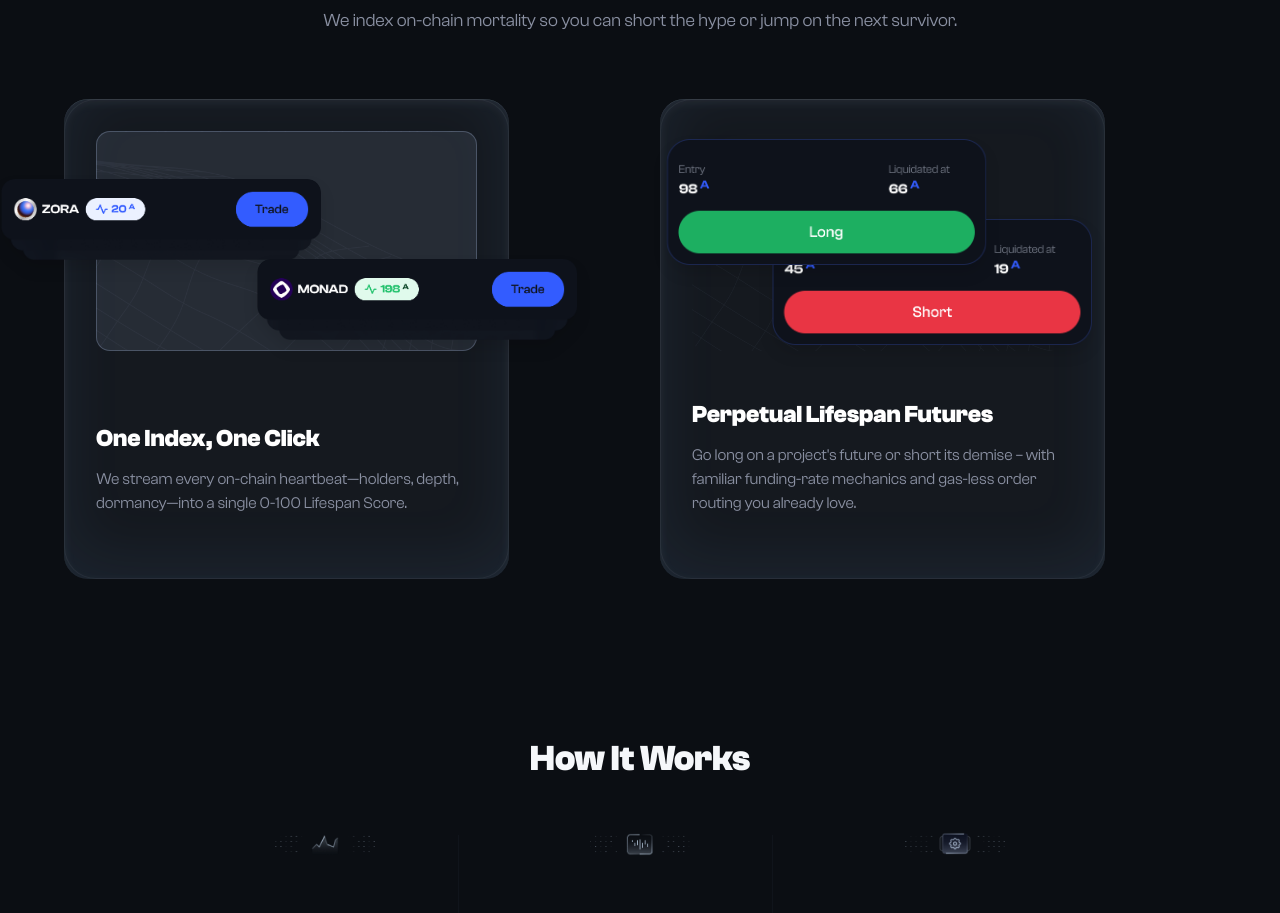
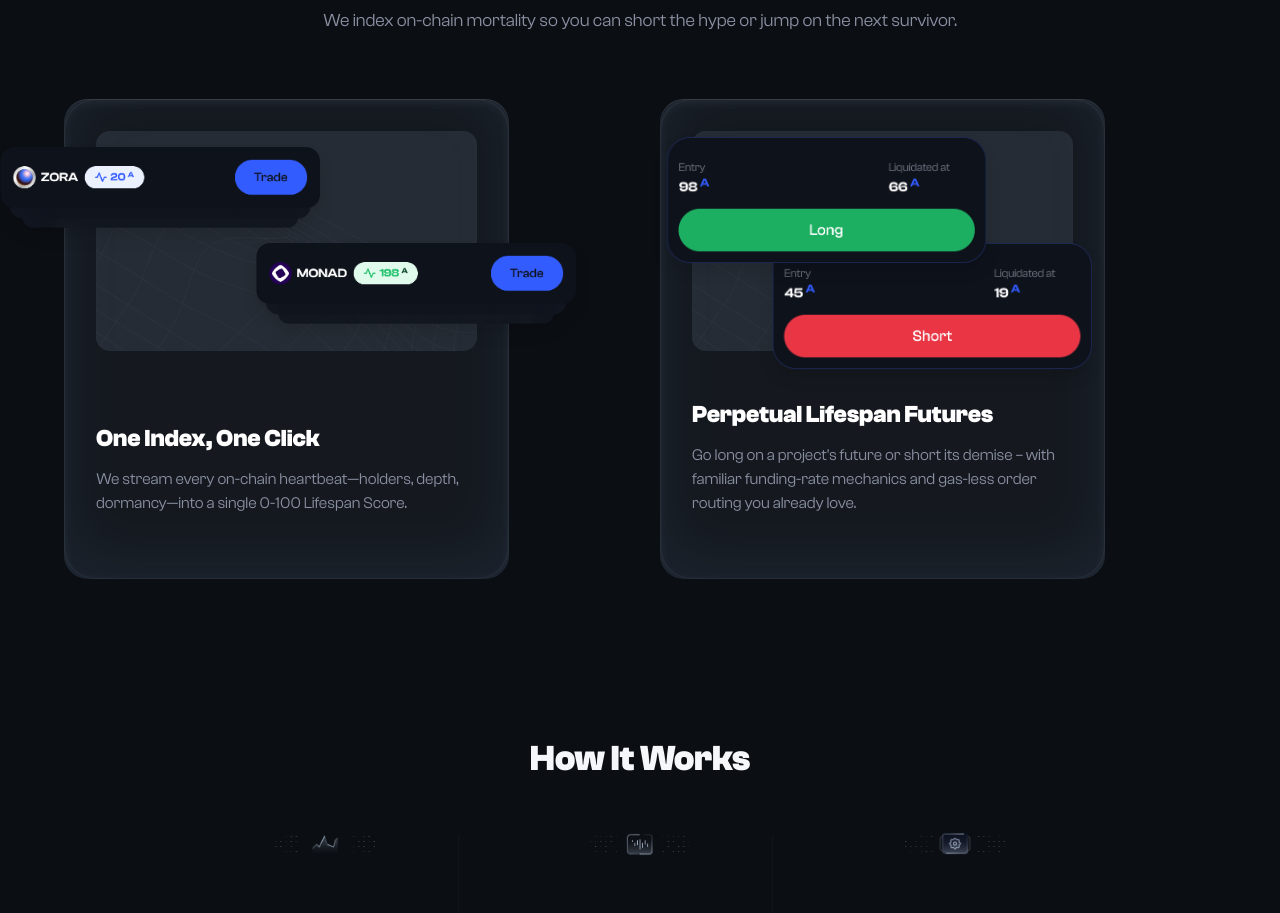
Before and after one commit to chukwukap/half-life-frontend, a Next.js app: page / in a window 1280 px wide. Shown: the part 1920-2833 px from the top of the page. Built offline with nearby package versions, Linux system fonts and the light colour scheme.

Commit message:
fix tokens trade card positions

```diff
--- a/src/app/(marketing)/_components/tokens-die-section.tsx
+++ b/src/app/(marketing)/_components/tokens-die-section.tsx
@@ -47,10 +47,6 @@ const TokensDieSection = () => {
           />
           {/* Floating token widget mockups */}
 
-          {/*
-            Floating token widget mockups with a semi-transparent border overlay.
-            Security: No user input is used in style values.
-          */}
           <div
             className="flex flex-col gap-4 rounded-xl"
             style={{
@@ -59,8 +55,8 @@ const TokensDieSection = () => {
               backgroundPosition: "center",
               minHeight: 220,
               overflow: "hidden",
-              border: "0.65px solid #C0D5FF3D", // semi-transparent border
-              backgroundColor: "rgba(192, 213, 255, 0.10)", // subtle transparent blue overlay
+
+              backgroundColor: "rgba(192, 213, 255, 0.10)",
             }}
             aria-label="Token widget mockups with network background"
           >
@@ -69,7 +65,7 @@ const TokensDieSection = () => {
               alt="ZORA widget"
               width={320}
               height={90}
-              className="drop-shadow-xl rounded-xl absolute top-20 z-10"
+              className="drop-shadow-xl rounded-xl absolute top-[10%] z-10"
               style={{
                 transform: "translateX(-30%)",
               }}
@@ -80,7 +76,7 @@ const TokensDieSection = () => {
               alt="MONAD widget"
               width={320}
               height={90}
-              className="drop-shadow-xl rounded-xl absolute top-40 z-10"
+              className="drop-shadow-xl rounded-xl absolute top-[30%] z-10"
               style={{
                 transform: "translateX(50%)",
               }}
@@ -133,6 +129,7 @@ const TokensDieSection = () => {
             }}
           />
           {/* Floating lifespan futures widget mockups with network background */}
+
           <div
             className="flex flex-col gap-4 rounded-xl"
             style={{
@@ -141,6 +138,7 @@ const TokensDieSection = () => {
               backgroundPosition: "center",
               minHeight: 220,
               overflow: "hidden",
+              backgroundColor: "rgba(192, 213, 255, 0.10)",
             }}
             aria-label="Lifespan futures widget mockups with network background"
           >
@@ -149,7 +147,7 @@ const TokensDieSection = () => {
               alt="Lifespan futures widget 1"
               width={320}
               height={90}
-              className="drop-shadow-xl rounded-xl absolute top-10 z-10"
+              className="drop-shadow-xl rounded-xl absolute top-[8%] z-10"
               style={{
                 transform: "translateX(-8%)",
               }}
@@ -160,7 +158,7 @@ const TokensDieSection = () => {
               alt="Lifespan futures widget 2"
               width={320}
               height={90}
-              className="drop-shadow-xl rounded-xl absolute top-30 "
+              className="drop-shadow-xl rounded-xl absolute top-[30%]"
               style={{
                 transform: "translateX(25%)",
               }}
```
